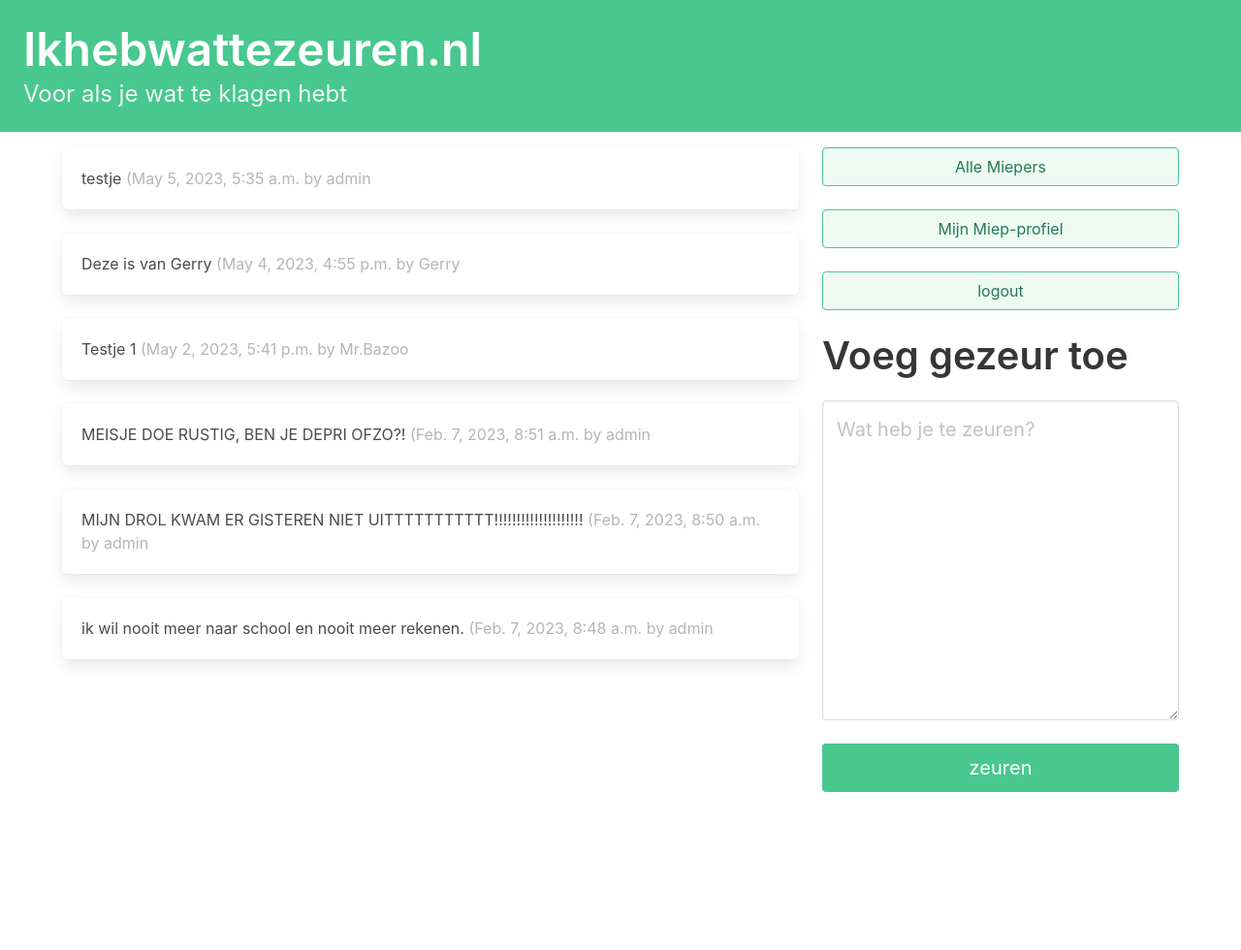
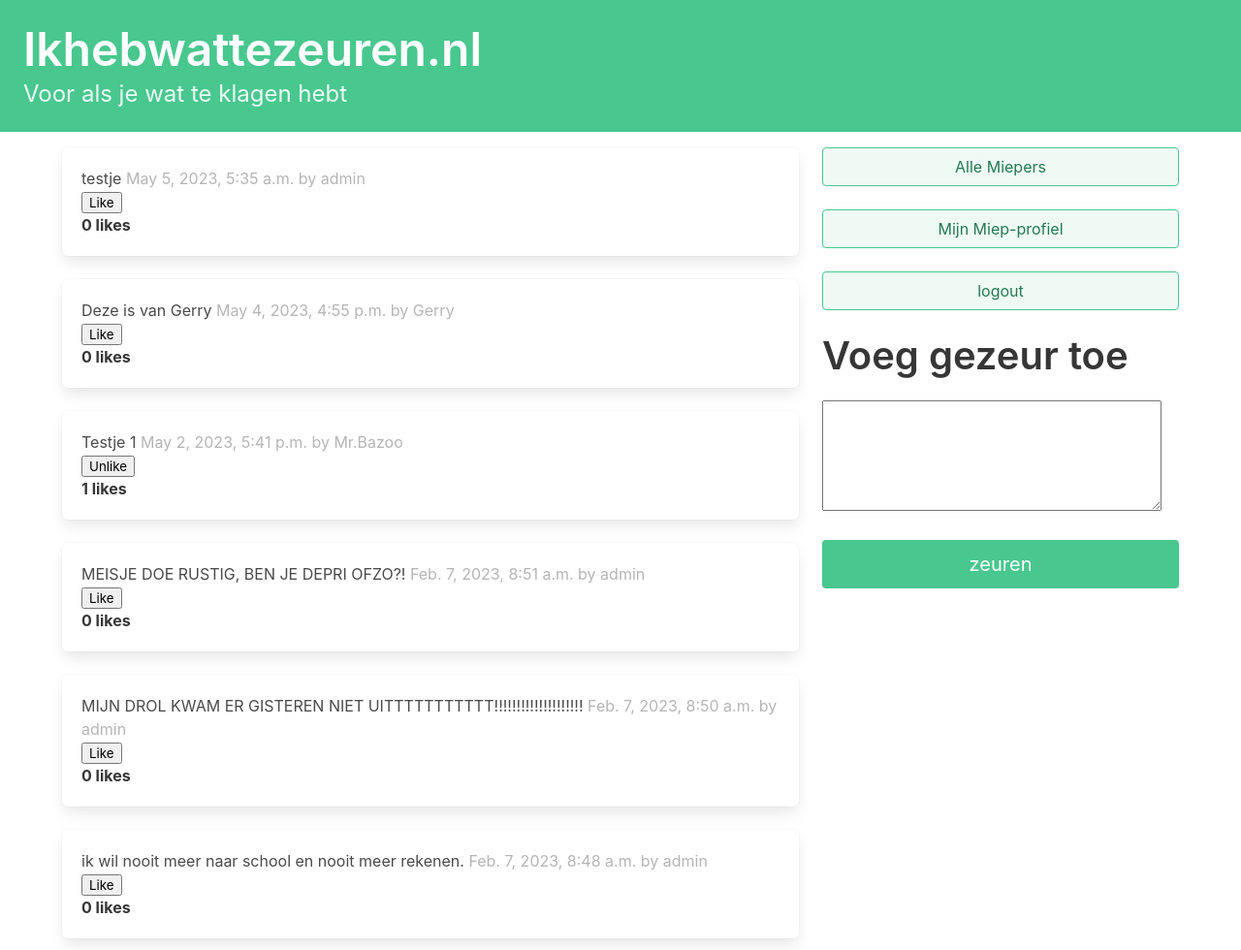
Before and after one commit to Mr-Bazoo/ikhebwattezeuren, a Django app: page / in a window 1280 px wide. Shown: the whole page at 97% size. Before the commit the page ends 817 px from the top, so only its background shows below. Run offline with Django 3.2, Linux system fonts and the light colour scheme; a user stored in the database is signed in; data comes from the database, SQL or seed files in the repository; both versions use the stored data as it was after the commit.

Commit message:
Like_knop toegevoegd

```diff
--- a/dwitter/admin.py
+++ b/dwitter/admin.py
@@ -1,6 +1,6 @@
 from django.contrib import admin
 from django.contrib.auth.models import User, Group
-from .models import Dweet, Profile
+from .models import Dweet, Profile, Like
 
 
 class ProfileInline(admin.StackedInline):
@@ -17,5 +17,6 @@ admin.site.unregister(User)
 admin.site.register(User, UserAdmin)
 admin.site.unregister(Group)
 admin.site.register(Dweet)
+admin.site.register(Like)
 
 # Register your models here.
--- a/dwitter/models.py
+++ b/dwitter/models.py
@@ -21,11 +21,10 @@ def create_profile(sender, instance, created, **kwargs):
 		user_profile.save()
 
 class Dweet(models.Model):
-    user = models.ForeignKey(
-        User, related_name="dweets", on_delete=models.DO_NOTHING
-    )
+    user = models.ForeignKey(User, related_name="dweets", on_delete=models.DO_NOTHING)
     body = models.CharField(max_length=140)
     created_at = models.DateTimeField(auto_now_add=True)
+    liked = models.ManyToManyField(User, default=None, blank=True, related_name='liked')
 
     def __str__(self):
         return (
@@ -33,3 +32,22 @@ class Dweet(models.Model):
             f"({self.created_at:%Y-%m-%d %H:%M}): "
             f"{self.body[:30]}..."
         )
+
+    @property
+    def num_likes(self):
+         return self.liked.all().count()
+
+LIKE_CHOICES = (
+     ('Like', 'Like'),
+     ('Unlike', 'Unlike')
+)
+
+class Like(models.Model):
+    user = models.ForeignKey(User, on_delete=models.CASCADE)
+    post = models.ForeignKey(Dweet, on_delete=models.CASCADE)
+    value = models.CharField(choices=LIKE_CHOICES, default='Like', max_length=10)
+
+
+
+def __str__(self):
+    return str(self.dweet)
--- a/dwitter/templates/dwitter/dashboard.html
+++ b/dwitter/templates/dwitter/dashboard.html
@@ -3,17 +3,27 @@
 {% extends 'base.html' %}
 
 {% block content %}
-
 <div class="column">
     {% for dweet in dweets %}
         <div class="box">
             {{ dweet.body }}
             <span class="is-small has-text-grey-light">
-                ({{ dweet.created_at }} by {{ dweet.user.username }}
+                {{ dweet.created_at }} by {{ dweet.user.username }}
             </span>
+            <form action="{% url 'dwitter:like-post' %}" method="POST" id="form1">
+                {% csrf_token %}
+                <input type="hidden" name="dweet_id" value="{{ dweet.id }}">
+                {% if user not in dweet.liked.all %}
+                    <button class="btn btn-sm btn-outline-secondary">Like</button>
+                {% else %}
+                    <button class="btn btn-sm btn-secondary">Unlike</button>
+                {% endif %}
+            </form>
+            <strong>{{ dweet.liked.all.count }} likes</strong>
         </div>
     {% endfor %}
 </div>
+
 
 <div class="column is-one-third">
 
@@ -42,12 +52,12 @@
 
 <div class="block">
     <div class="block">
-        <h2 class="title is-2">Voeg gezeur toe</p>
+        <p class="title is-2">Voeg gezeur toe</p>
     </div>
     <div class="block">
         <form method="post">
             {% csrf_token %}
-        {{ form.as_p }}
+            <textarea name="body" cols="37" rows="7"></textarea>
             <button class="button is-success is-fullwidth is-medium mt-5"
                     type="submit">zeuren
             </button>
--- a/dwitter/urls.py
+++ b/dwitter/urls.py
@@ -1,15 +1,15 @@
 from django.urls import path
-from .views import dashboard, profile_list, profile
+from .views import dashboard, profile_list, profile, like_post
 from . import views
 
 app_name = "dwitter"
 
 urlpatterns = [
     path("", views.dashboard, name="dashboard"),
-    path("", dashboard, name="homepage"),
     path("profile_list/", profile_list, name="profile_list"),
     path("profile/<int:pk>", profile, name="profile"),
     path("register", views.register_request, name="register"),
     path("login", views.login_request, name="login"),
     path("logout", views.logout_request, name= "logout"),
+    path('like/', like_post, name='like-post'),
 ]
--- a/dwitter/views.py
+++ b/dwitter/views.py
@@ -1,9 +1,10 @@
 from django.shortcuts import render, redirect
 from .forms import DweetForm, NewUserForm
-from .models import Dweet, Profile
+from .models import Dweet, Profile, Like
 from django.contrib.auth import login, authenticate, logout
 from django.contrib import messages
 from django.contrib.auth.forms import AuthenticationForm
+
 
 def dashboard(request):
     form = DweetForm(request.POST or None)
@@ -13,13 +14,33 @@ def dashboard(request):
             dweet.user = request.user
             dweet.save()
             return redirect("dwitter:dashboard")
-
-
     followed_dweets = Dweet.objects.filter(
         user__profile__in=request.user.profile.follows.all()
     ).order_by("-created_at")
 
     return render (request, "dwitter/dashboard.html", {"form":form, "dweets": followed_dweets})
+
+def like_post(request):
+    user = request.user
+    if request.method == 'POST':
+        post_id = request.POST.get('dweet_id')
+        post_obj = Dweet.objects.get(id=post_id)
+
+        if user in post_obj.liked.all():
+            post_obj.liked.remove(user)
+        else:
+            post_obj.liked.add(user)
+
+        like, created = Like.objects.get_or_create(user=user, post_id=post_id)
+
+        if not created:
+            if like.value == 'Like':
+                like.value = 'Unlike'
+            else:
+                like.value = 'Like'
+        like.save()
+    return redirect('dwitter:dashboard')
+
 
 def profile_list(request):
     profiles = Profile.objects.exclude(user=request.user)
--- a/social/settings.py
+++ b/social/settings.py
@@ -39,7 +39,7 @@ INSTALLED_APPS = [
     'django.contrib.staticfiles',
     'dwitter',
     'crispy_forms',
-    'crispy_bootstrap4' ,
+    'crispy_bootstrap4',
 ]
 
 CRISPY_TEMPLATE_PACK = 'bootstrap4'
```
Also changed, not shown: db.sqlite3, dwitter/migrations/0003_dweet_liked_like.py (added). Lines whose indentation alone changed are shown as unchanged.
